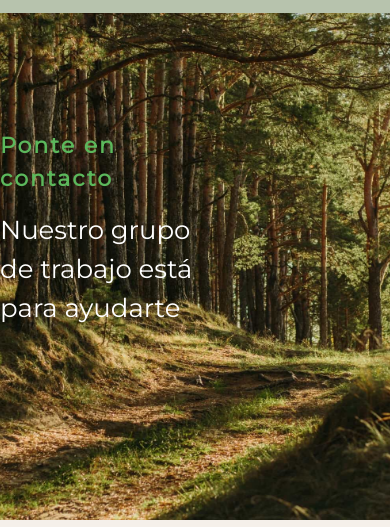
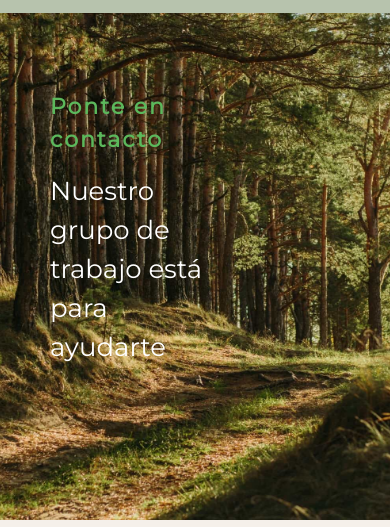
Before and after one commit to EzeMGodoy/SerImpersonal, a website: page index.html in a window 390 px wide. Shown: the part 101-628 px from the top of the page. Drawn offline with nearby package versions, Linux system fonts and the light colour scheme.

Commit message:
banner padding en 992px

```diff
--- a/sass/components/_headerFooter.scss
+++ b/sass/components/_headerFooter.scss
@@ -64,7 +64,7 @@ header {
   grid-area: portada;
   .banner {
     .wrap {
-      max-width: 1000px;
+      // max-width: 1000px;
       margin: 0 auto;
       height: 90%;
       display: flex;
--- a/sass/components/_mediaqueries.scss
+++ b/sass/components/_mediaqueries.scss
@@ -40,6 +40,15 @@
 /*-- ========================================= --*/
 
 @media screen and (max-width: 992px) {
+
+  .contenedorIndex, .contenedorBlog, .contenedorNosotros, .contenedorContacto{
+    .portada{
+      .wrap{
+        padding-left: 50px;
+      }
+    }
+  }
+
   /* ABOUT.HTML */
 
   .contenedorAbout {
```
Also changed, not shown: css/estilos.css.
